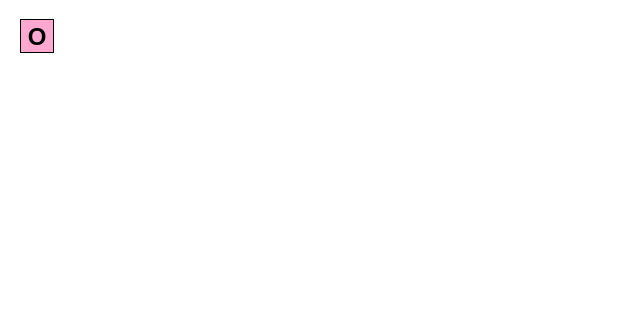
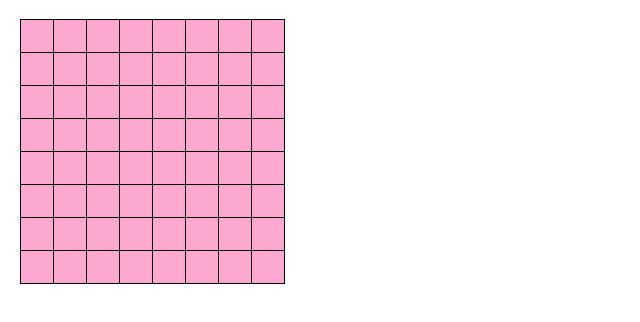
Before and after one commit to d-the-explorer/checkerboard, a React (Create React App) app: page / in a window 1280 px wide. Shown: the top 322 px of the page, without its empty margins (0-640 px from the left). Built offline with nearby package versions, Linux system fonts and the light colour scheme.

Commit message:
done majority

```diff
--- a/src/App.js
+++ b/src/App.js
@@ -1,7 +1,105 @@
-export default function Square() {
+import { useState } from 'react';
+
+function Square() {
+  const [value,setValue] = useState(null);
+
+  function handleClick() {
+    console.log('clicked!')
+  }
+  return (
+    <button
+      className="square"
+      onClick={handleClick}
+      >
+        {value}
+        </button>
+        );
+}
+
+
+export default function Board() {
   return (
     <>
-      <button className="square">O</button>
+    <div className= "board-row">
+      <Square value="1" />
+      <Square value="2" />
+      <Square value="3" />
+      <Square value="4" />
+      <Square value="5" />
+      <Square value="6" />
+      <Square value="7" />
+      <Square value="8" />
+      </div>
+          <div className= "board-row">
+      <Square value="9" />
+      <Square value="10" />
+      <Square value="11" />
+      <Square value="12" />
+      <Square value="13" />
+      <Square value="14" />
+      <Square value="15" />
+      <Square value="16" />
+      </div>
+          <div className= "board-row">
+      <Square value="17" />
+      <Square value="18" />
+      <Square value="19" />
+      <Square value="20" />
+      <Square value="" />
+      <Square value="" />
+      <Square value="" />
+      <Square value="" />
+      </div>
+          <div className= "board-row">
+      <Square value="" />
+      <Square value="" />
+      <Square value="" />
+      <Square value="" />
+      <Square value="" />
+      <Square value="" />
+      <Square value="" />
+      <Square value="" />
+      </div>
+          <div className= "board-row">
+      <Square value="" />
+      <Square value="" />
+      <Square value="" />
+      <Square value="" />
+      <Square value="" />
+      <Square value="" />
+      <Square value="" />
+      <Square value="" />
+      </div>
+          <div className= "board-row">
+      <Square value="" />
+      <Square value="" />
+      <Square value="" />
+      <Square value="" />
+      <Square value="" />
+      <Square value="" />
+      <Square value="" />
+      <Square value="" />
+      </div>
+          <div className= "board-row">
+      <Square value="" />
+      <Square value="" />
+      <Square value="" />
+      <Square value="" />
+      <Square value="" />
+      <Square value="" />
+      <Square value="" />
+      <Square value="" />
+      </div>
+          <div className= "board-row">
+      <Square value="" />
+      <Square value="" />
+      <Square value="" />
+      <Square value="" />
+      <Square value="" />
+      <Square value="" />
+      <Square value="" />
+      <Square value="" />
+      </div>
     </>
   );
 }
```
Also changed, not shown: package.json (+13 -1 lines), 1 other file (tests, documents, lock files or other folders).
